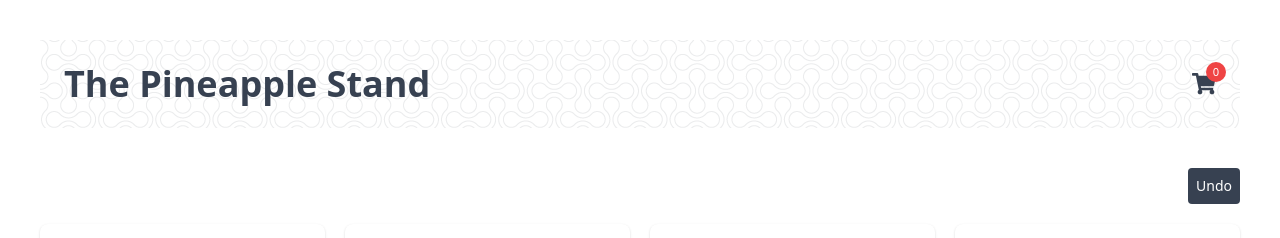
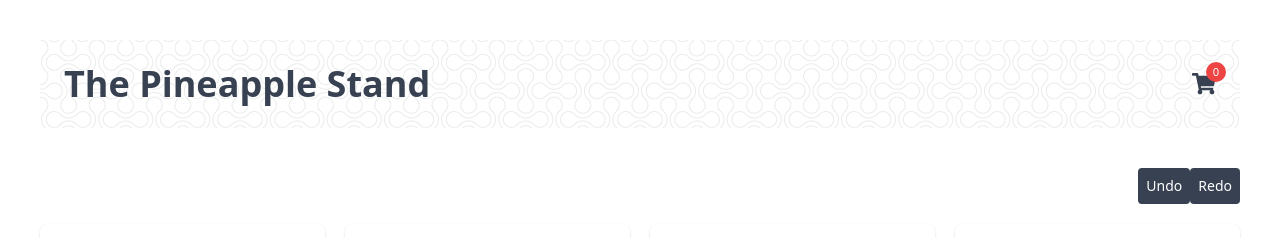
Before and after one commit to MaxDronCode/M14-PiniaStore, a Vue app: page / in a window 1280 px wide. Shown: the top 238 px of the page. Built offline with nearby package versions, Linux system fonts and the light colour scheme.

Commit message:
feat: Add redo functionality to cart state management

```diff
--- a/src/App.vue
+++ b/src/App.vue
@@ -6,16 +6,30 @@
 import { useCartStore } from '@/stores/useCartStore.js'
 const cartStore = useCartStore()
 const productStore = useProductStore()
+
 const history = reactive([])
+const future = reactive([])
 const doingHistory = ref(false)
 history.push(JSON.stringify(cartStore.$state))
+
+const redo = () => {
+  const latestState = future.pop()
+  if (!latestState) return
+  doingHistory.value = true
+  history.push(latestState)
+  cartStore.$state = JSON.parse(latestState)
+  doingHistory.value = false
+}
+
 const undo = () => {
   if (history.length === 1) return
   doingHistory.value = true
-  history.pop()
+  const undoneState = history.pop()
+  future.push(undoneState)
   cartStore.$state = JSON.parse(history.at(-1))
   doingHistory.value = false
 }
+
 productStore.fill()
 
 history.push(JSON.stringify(cartStore.$state))
@@ -39,6 +53,7 @@
 cartStore.$subscribe((mutation, state) => {
   if (!doingHistory.value) {
     history.push(JSON.stringify(state))
+    future.splice(0, future.length)
   }
 })
 
@@ -50,6 +65,7 @@
     <TheHeader />
     <div class="mb-5 flex justify-end">
       <AppButton @click="undo">Undo</AppButton>
+      <AppButton @click="redo">Redo</AppButton>
     </div>
     <ul class="sm:flex flex-wrap lg:flex-nowrap gap-5">
       <ProductCard
```
